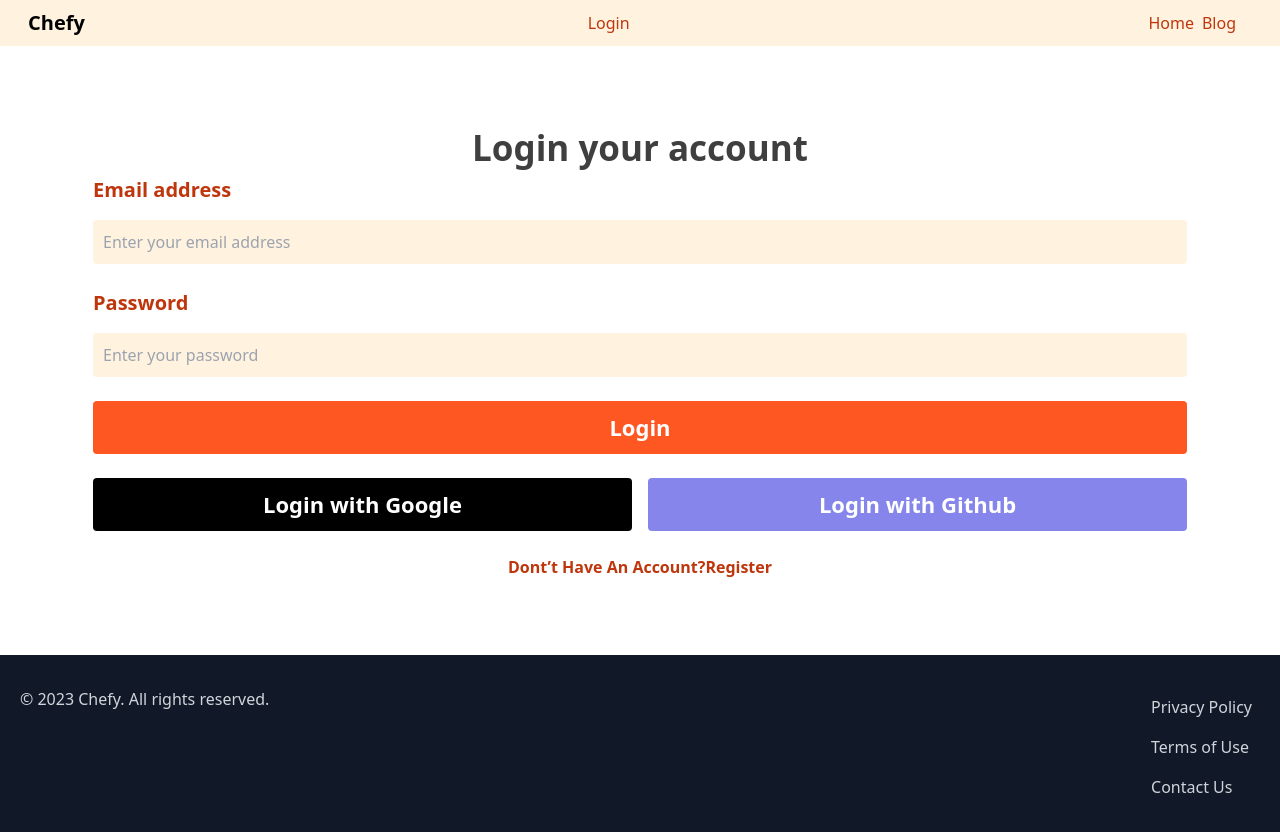
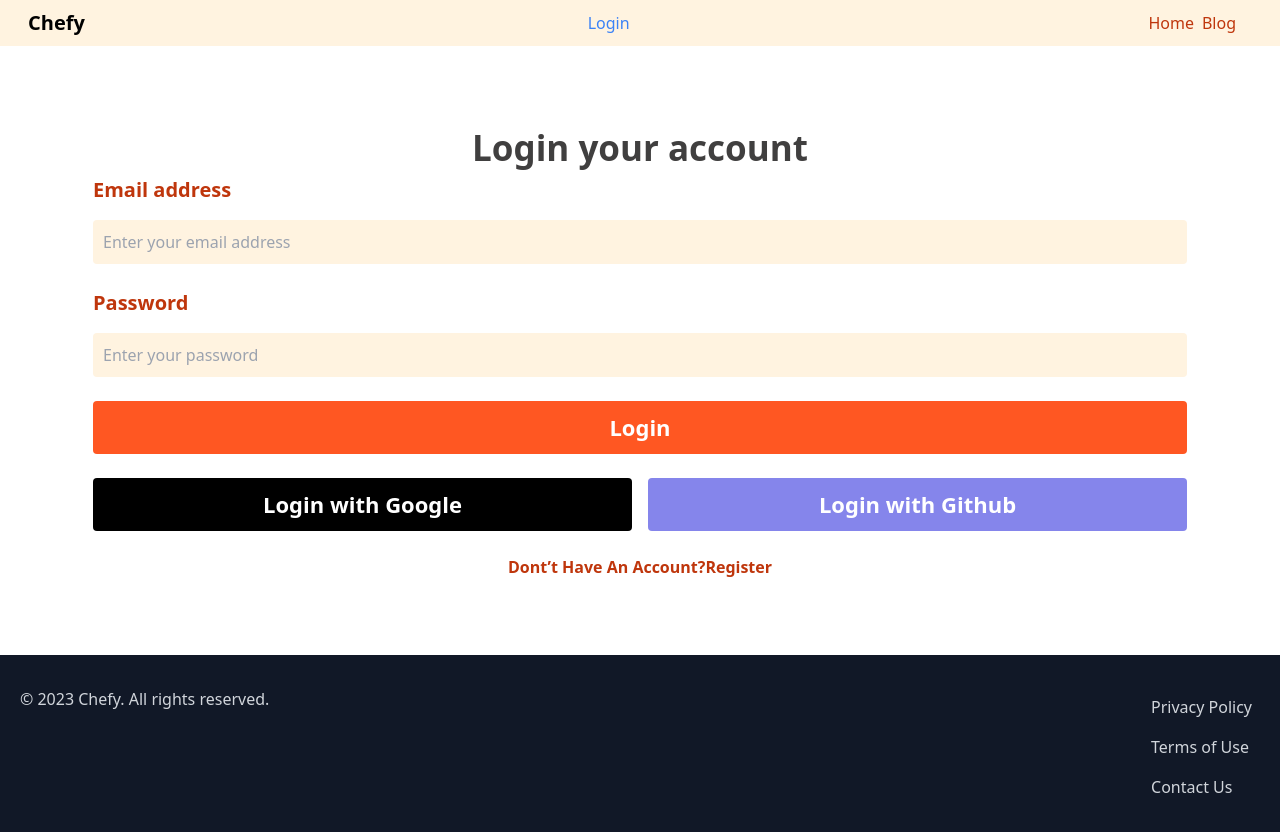
Before and after one commit to mahbub-dev/mern-chefy, a React (Vite) app: page /login in a window 1280 px wide. Shown: the top 832 px of the page. Built offline with nearby package versions, Linux system fonts and the light colour scheme; no server answers.

Commit message:
active routes are added

```diff
--- a/src/components/Navbar.jsx
+++ b/src/components/Navbar.jsx
@@ -1,14 +1,15 @@
 import logo from '../assets/attachment_65367806-removebg-preview.png'
-import { Link } from 'react-router-dom'
+import { Link, useLoaderData, useLocation } from 'react-router-dom'
 import barIcon from '../assets/burger-checklist-list-menu-navigation-svgrepo-com.png'
 import crossIcon from '..//assets/cross-svgrepo-com (1).png'
-import { useContext, useState } from 'react'
+import { useContext, useEffect, useState } from 'react'
 import { AuthContext } from '../providers/AuthProvider'
 import LoadingSpinner from './LoadingSpinner'
 const Navbar = () => {
     const [toggle, setToggle] = useState(false)
     const { user } = useContext(AuthContext)
     const uid = localStorage.getItem('uid')
+    const location = useLocation().pathname.split('/')[1]
     return (
         <div className="bg-[--bg-color]">
             <div className="container flex justify-between items-center p-[.5rem]">
@@ -17,7 +18,7 @@ const Navbar = () => {
                     uid ?
                         <div className="user" title={user?.displayName}>
                             {user ? <img width={'40px'} height={'40px'} className='rounded-full' src={user?.photoURL} alt="user" /> : <LoadingSpinner />}
-                        </div> : <Link className="font-[500] text-[--text-color]" to={'/login'}>Login</Link>
+                        </div> : <Link className={`font-[500] text-[--text-color] ${location === 'login' && 'text-blue-500'}`} to={'/login'}>Login</Link>
                 }
                 <div className='md:hidden'>
                     {toggle ?
@@ -28,8 +29,8 @@ const Navbar = () => {
                 </div>
 
                 <div className={`links md:flex ${toggle ? 'flex' : 'hidden'} top-14 right-0 bg-[--bg-color] px-[1rem] text-right absolute md:static  flex-col md:flex-row gap-[.5rem] font-[500] text-[--text-color]`} >
-                    <Link to={'/'}>Home</Link>
-                    <Link to={'/blog'}>Blog</Link>
+                    <Link to={'/'} className={`${location == '' && 'text-blue-500'}`}>Home</Link>
+                    <Link to={'/blog'} className={`${location == 'blog' && 'text-blue-500'}`}>Blog</Link>
 
                 </div>
 
--- /dev/null
+++ b/src/pages/Blog.jsx
@@ -0,0 +1,9 @@
+import React from 'react'
+
+const Blog = () => {
+  return (
+    <div>Blog</div>
+  )
+}
+
+export default Blog
--- a/src/routes/routers.jsx
+++ b/src/routes/routers.jsx
@@ -5,6 +5,7 @@ import Login from "../pages/Login";
 import Chef from "../pages/Chef";
 import Register from "../pages/Register";
 import NotFoundPage from "../pages/NotFoundPage";
+import Blog from "../pages/Blog";
 const uid = localStorage.getItem('uid')
 const router = createBrowserRouter([
 	{
@@ -51,9 +52,10 @@ const router = createBrowserRouter([
 						const recipe = []
 						return { chef, recipe }
 					}
-
-
 				}
+			}, {
+				path: '/blog',
+				element: <Blog />
 			}
 		]
 	},
```
